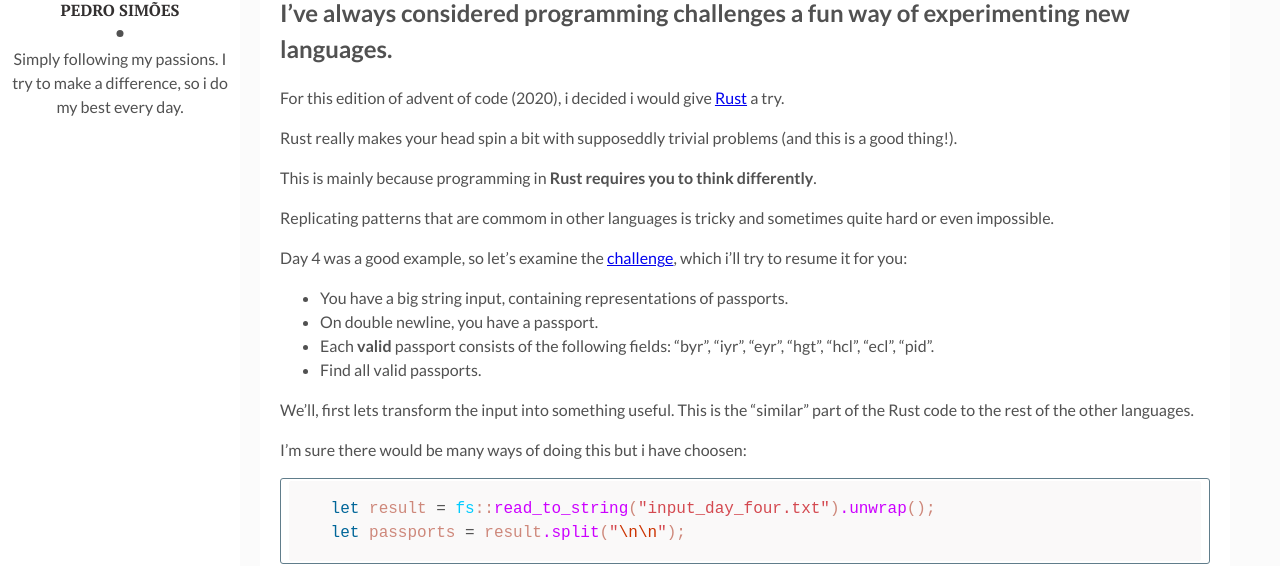
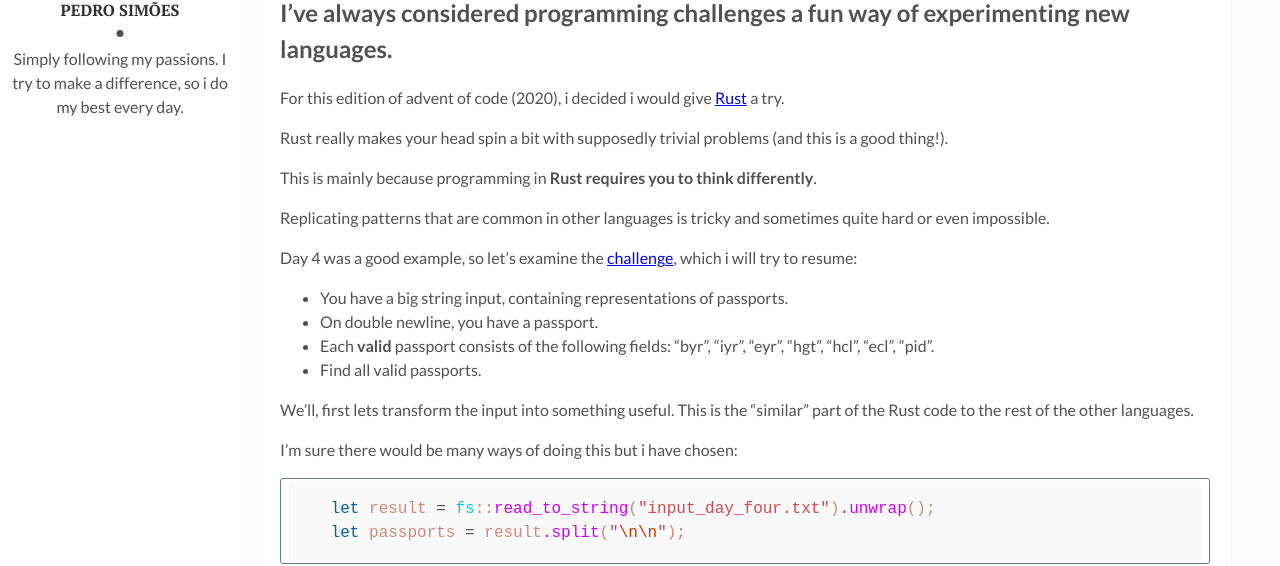
Before and after one commit to psimoesSsimoes/seomis.github.io, a Jekyll site: the page built from _posts/2020-12-12-my-advent-of-rust-day-4.markdown, in a window 1280 px wide and 900 px high, scrolled down 513 px. Shown: the part 132-698 px from the top of the window. Built offline with Jekyll 4.4.1, drawn with Linux system fonts in a browser that asks for light colours; comment, search, counter and statistics services are not loaded; some of the changed text lies outside the part shown.

Commit message:
Update 2020-12-12-my-advent-of-rust-day-4.markdown
asd

````diff
--- a/_posts/2020-12-12-my-advent-of-rust-day-4.markdown
+++ b/_posts/2020-12-12-my-advent-of-rust-day-4.markdown
@@ -11,13 +11,13 @@ tags: [Rust,AdventOfCode] # add tag
 
 For this edition of advent of code (2020), i decided i would give [Rust](https://www.rust-lang.org/) a try.
 
-Rust really makes your head spin a bit with supposeddly trivial problems (and this is a good thing!).
+Rust really makes your head spin a bit with supposedly trivial problems (and this is a good thing!).
 
 This is mainly because programming in **Rust requires you to think differently**.
 
-Replicating patterns that are commom in other languages is tricky and sometimes quite hard or even impossible.
+Replicating patterns that are common in other languages is tricky and sometimes quite hard or even impossible.
 
-Day 4 was a good example, so let's examine the [challenge](https://adventofcode.com/2020/day/4), which i'll try to resume it for you:
+Day 4 was a good example, so let's examine the [challenge](https://adventofcode.com/2020/day/4), which i will try to resume:
 
  - You have a big string input, containing representations of passports.
  - On double newline, you have a passport.
@@ -26,7 +26,7 @@ Day 4 was a good example, so let's examine the [challenge](https://adventofcode.
 
 We'll, first lets transform the input into something useful. This is the "similar" part of the Rust code to the rest of the other languages.
 
-I'm sure there would be many ways of doing this but i have choosen:
+I'm sure there would be many ways of doing this but i have chosen:
 
 
 ```rust
````
Also changed, not shown: other parts of _posts/2020-12-12-my-advent-of-rust-day-4.markdown (+2 -0 lines).
